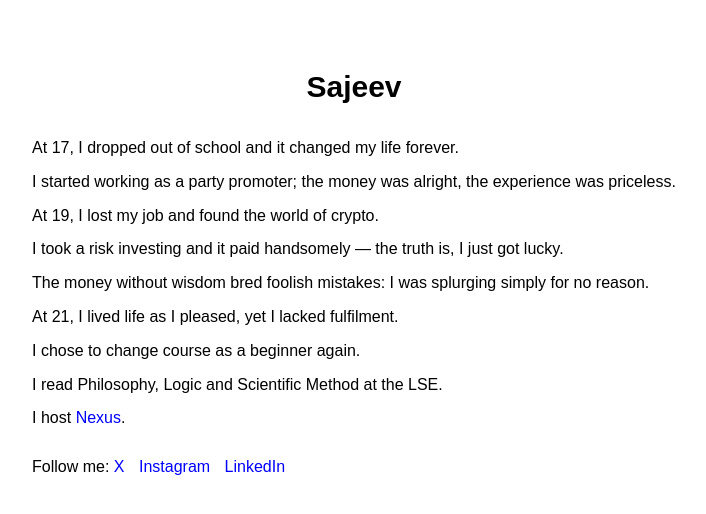
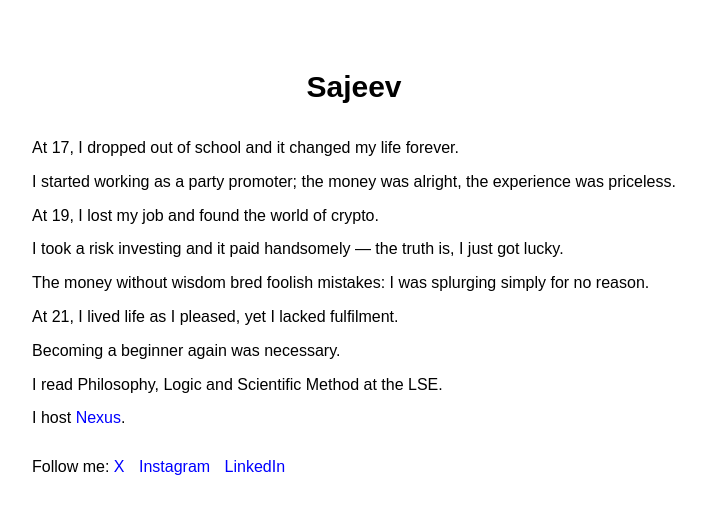
Before and after one commit to sajeevk-sk/sk, a plain HTML site: page index.html in a window 1280 px wide. Shown: the whole page, without its empty margins (286-992 px from the left). Drawn offline with Linux system fonts and the light colour scheme.

Commit message:
Update index.html

```diff
--- a/index.html
+++ b/index.html
@@ -58,7 +58,7 @@
     <p>I took a risk investing and it paid handsomely — the truth is, I just got lucky.</p>
     <p>The money without wisdom bred foolish mistakes: I was splurging simply for no reason.</p>
     <p>At 21, I lived life as I pleased, yet I lacked fulfilment.</p>
-    <p> I chose to change course as a beginner again.</p>
+    <p>Becoming a beginner again was necessary.</p>
     <p>I read Philosophy, Logic and Scientific Method at the LSE.</p>
     <p>I host <a href="https://www.nexushq.co.uk" target="_blank">Nexus</a>.</p>
     <div class="follow-links">
```
